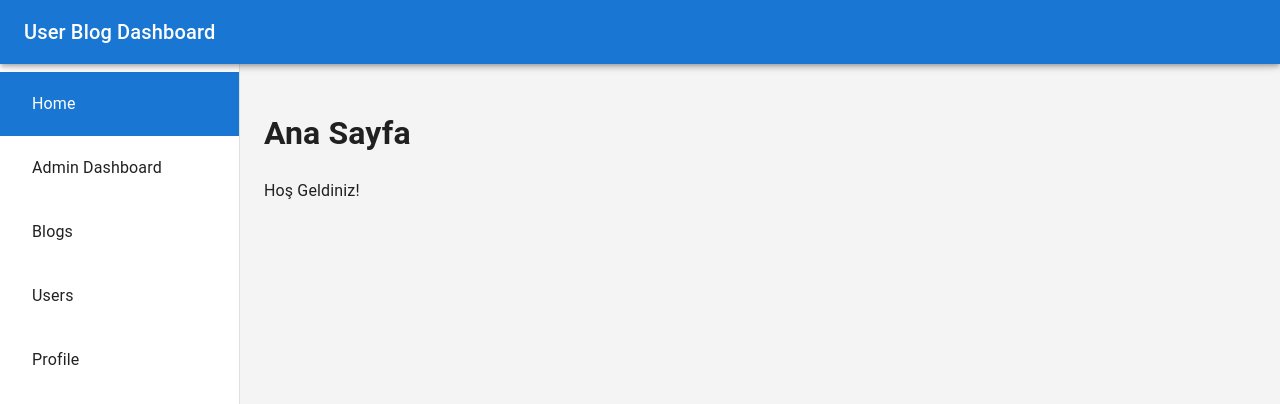
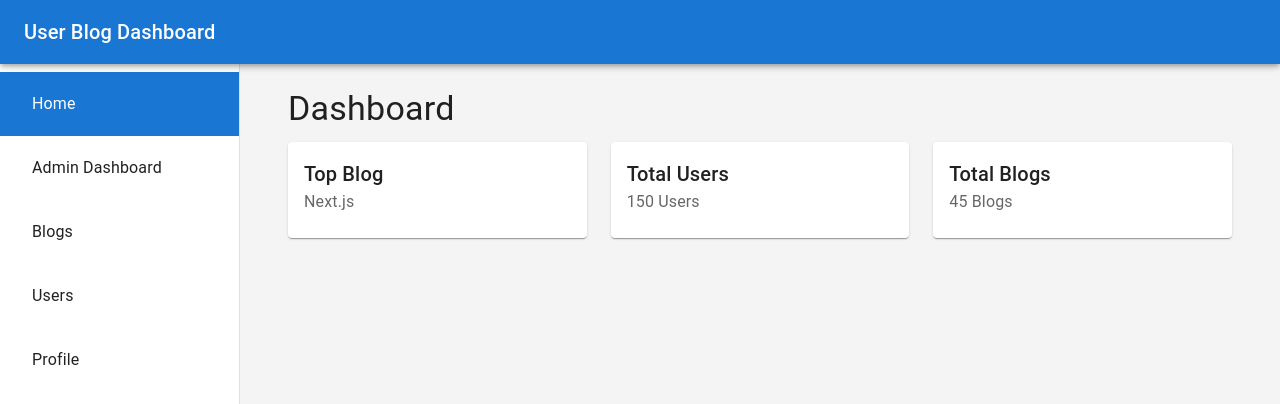
Before and after one commit to sevgiguclu/user-blog-dashboard, a Next.js app: page / in a window 1280 px wide. Shown: the top 404 px of the page. Built offline with nearby package versions, Linux system fonts and the light colour scheme.

Commit message:
usermanager added user page and page.tsx in app became user home page

```diff
--- a/src/app/page.tsx
+++ b/src/app/page.tsx
@@ -1,9 +1,69 @@
+"use client";
+import { Typography, Container, Grid, Card, CardContent } from "@mui/material";
+import { useEffect, useState } from "react";
 
 export default function Home() {
+
+    const [stats, setStats] = useState({
+        topBlog: "",
+        totalUsers: 0,
+        totalBlogs: 0,
+    });
+
+    useEffect(() => {
+        async function fetchStats() {
+            try {
+                const res = await fetch("api/stats");
+                const data = await res.json();
+
+                setStats(data);
+
+            }
+            catch(error) {
+                console.error("Error fetching stats:", error);
+            }
+        }
+
+        fetchStats();
+
+    },[]);
+
     return (
-        <main>
-            <h1>Ana Sayfa</h1>
-            <p>Hoş Geldiniz!</p>
-        </main>
+        <Container>
+            <Typography variant="h4" gutterBottom>
+                Dashboard
+            </Typography>
+
+            {/* Dashboard Stats */}
+            <Grid container spacing={3}>
+                <Grid item xs={12} md={6} lg={4}>
+                    <Card>
+                        <CardContent>
+                            <Typography variant="h6">Top Blog</Typography>
+                            <Typography color="text.secondary">{stats.topBlog}</Typography>
+                        </CardContent>
+                    </Card>
+                </Grid>
+
+                <Grid item xs={12} md={6} lg={4}>
+                    <Card>
+                        <CardContent>
+                            <Typography variant="h6">Total Users</Typography>
+                            <Typography color="text.secondary">{stats.totalUsers} Users</Typography>
+                        </CardContent>
+                    </Card>
+                </Grid>
+
+                <Grid item xs={12} md={6} lg={4}>
+                    <Card>
+                        <CardContent>
+                            <Typography variant="h6">Total Blogs</Typography>
+                            <Typography color="text.secondary">{stats.totalBlogs} Blogs</Typography>
+                        </CardContent>
+                    </Card>
+                </Grid>
+            </Grid>
+
+        </Container>
     );
 }
```
Also changed, not shown: src/app/users/page.tsx (added, +7 -0 lines).
